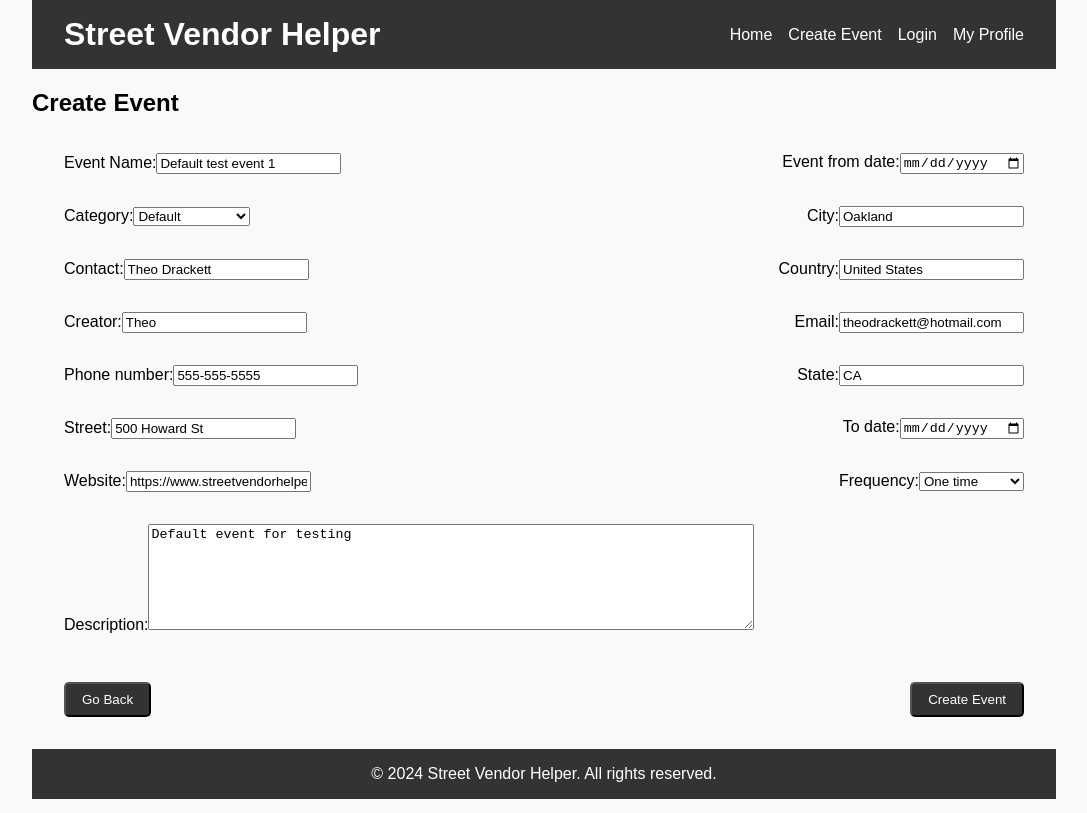
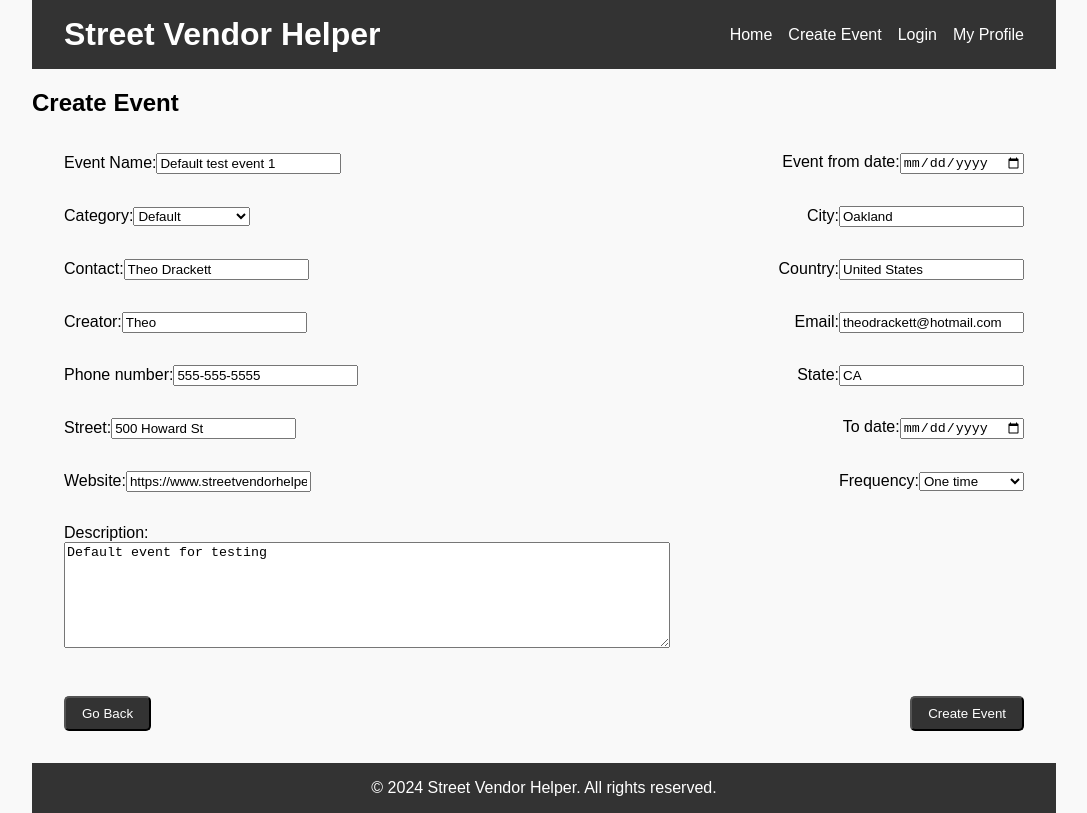
Before and after one commit to theodrackett/svh, a React (Vite) app in the folder src/svh_frontend/: page /create-event in a window 1280 px wide. Shown: the whole page, without its empty margins (96-1183 px from the left). Built offline with nearby package versions, Linux system fonts and the light colour scheme.

Commit message:
Fix description box layout

```diff
--- a/src/svh_frontend/src/components/CreateEvent.jsx
+++ b/src/svh_frontend/src/components/CreateEvent.jsx
@@ -230,14 +230,12 @@ const CreateEvent = () => {
           </label>
         </div>
         <div className='event-description-container'>
-          <label>
-            Description:
+          <label>Description:</label>
             <textarea className='event-description'
               name="description"
               value={formData.description}
               onChange={handleChange}
             />
-          </label>
         </div>
         <div className='dos-element-container'>
           <BackButton />
--- a/src/svh_frontend/src/index.scss
+++ b/src/svh_frontend/src/index.scss
@@ -186,8 +186,9 @@ footer p {
 }
 
 .event-description-container {
-  display: block;
+  display: flex;
+  flex-direction: column;
   width: 80%;
-  align-items: center;
+  align-items: left;
   padding: 1rem 2rem;
 }
```
